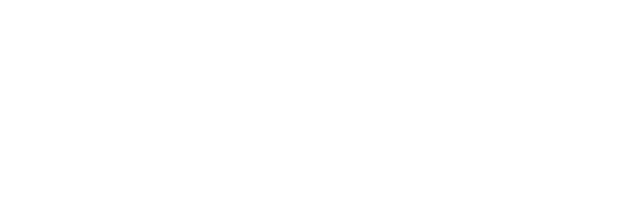
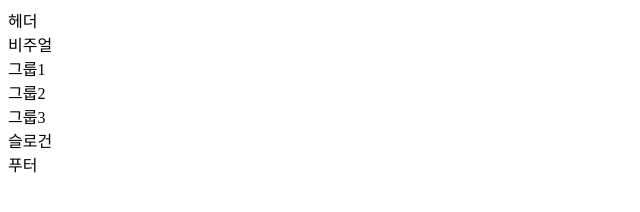
Before and after one commit to hungerbk/HTML5, a website: page index.html in a window 1280 px wide. Shown: the whole page, without its empty margins (0-640 px from the left). Drawn offline with Linux system fonts and the light colour scheme.

Commit message:
웹카페 구조 생성

```diff
--- a/index.html
+++ b/index.html
@@ -11,6 +11,18 @@
   <title>웹카페</title>
 </head>
 <body>
-
+  <header class="header">헤더</header>
+  <div class="visual">비주얼</div>
+  <main class="main">
+    <div class="group group1">그룹1</div>
+    <div class="group group2">그룹2</div>
+    <div class="group group3">그룹3</div>
+  </main>
+  <article class="slogan">슬로건</article>
+  <footer class="footer">
+    <div class="footer-inner">
+      푸터
+    </div>
+  </footer>
 </body>
 </html>
```
